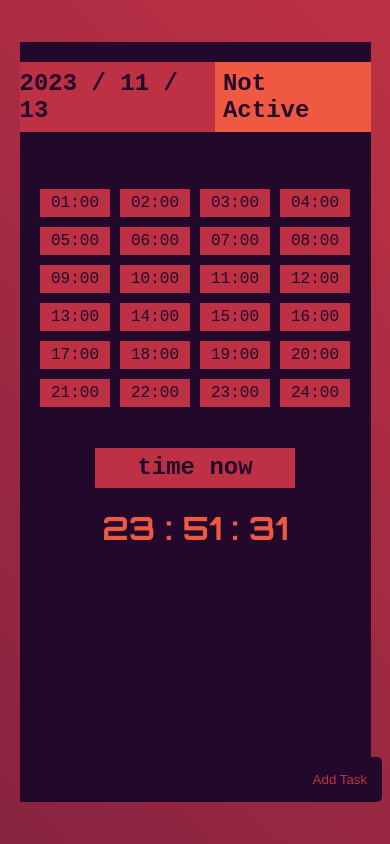
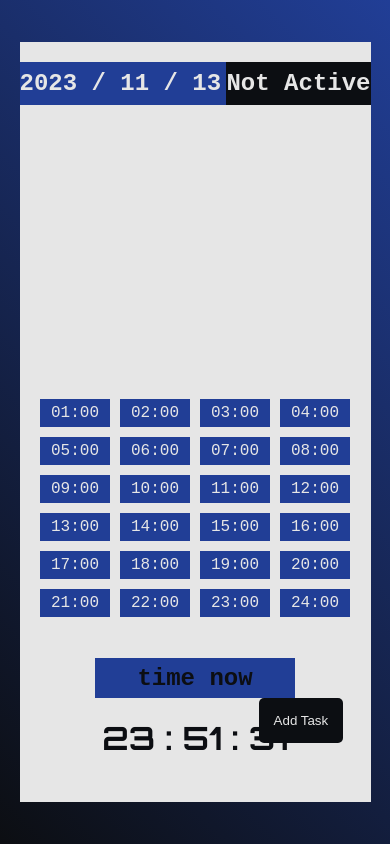
Before and after one commit to EslamOsamaAbdalla/remaind-me-react, a React (Create React App) app: page / in a window 390 px wide. Built offline with nearby package versions, Linux system fonts and the light colour scheme.

Commit message:
edit design and color of app

```diff
--- a/src/App.css
+++ b/src/App.css
@@ -1,21 +1,21 @@
-:root{
-    --main-color: #22092C;
-    --secound-color: #872341;
-    --third-color: #BE3144;
-    --forth-color: #F05941;
+:root {
+  --blue-color: #213e96;
+  --dark-blue-color: #061952;
+  --black-color: #0c0e12;
+  --white-color: #e6e6e6;
 }
-html{
+html {
   scroll-behavior: smooth;
 }
-body{
+body {
   margin: 0;
   padding: 0;
   box-sizing: border-box;
-    font-family: 'Courier New', Courier, monospace;
+  font-family: "Courier New", Courier, monospace;
   width: 100vw;
   min-height: 100vh;
   display: flex;
   justify-content: center;
   align-items: center;
-    background: linear-gradient(45deg, var(--secound-color), var(--third-color));
+  background: linear-gradient(45deg, var(--black-color), var(--blue-color));
 }
--- a/src/component/Container/Container.css
+++ b/src/component/Container/Container.css
@@ -1,39 +1,49 @@
-#container{
+#container {
   width: 80vw;
   height: 80vh;
-    background-color: var(--main-color);;
+  background-color: var(--white-color);
   display: flex;
   flex-direction: column;
   overflow-y: scroll;
 }
-#container h2{
-    background-color: var(--third-color);
-    color: var(--main-color);
+#container h2 {
+  background-color: var(--blue-color);
+  color: var(--black-color);
   display: flex;
   min-height: 40px;
   justify-content: space-around;
   align-items: center;
 }
-.data{
+.data {
   display: flex;
 }
-.data-real ,.data-detailes{
+.data-real,
+.data-detailes {
   width: 50%;
 }
-.data-detailes{
+.data-detailes {
   display: flex;
   flex-direction: column;
   align-items: center;
 }
 @media screen and (max-width: 860px) {
-    #container{
+  #container {
     width: 90vw;
     height: 90vh;
   }
-    .data{
+  .data {
     flex-direction: column;
   }
-    .data-real, .data-detailes{
+  .data-real,
+  .data-detailes {
     width: 100%;
   }
+  .data-real {
+    min-height: 30vh;
   }
+}
+@media screen and (max-width: 450px) {
+  #container h2 {
+    padding: 0;
+  }
+}
--- a/src/component/Container/Container.js
+++ b/src/component/Container/Container.js
@@ -61,7 +61,6 @@ function Container() {
   return (
     <div id="container">
       <h2>
-        {" "}
         <DateComponent day={day} /> <Status tasksByDay={tasksByDay} />
       </h2>
       <div className="data">
--- a/src/component/CreateTask/CreateTask.css
+++ b/src/component/CreateTask/CreateTask.css
@@ -1,9 +1,9 @@
-.add-task-btn{
+.add-task-btn {
   position: fixed;
-    right: 2%;
-    bottom: 5%;
-    background-color: var(--main-color);
-    color: var(--third-color);
+  right: 12%;
+  bottom: 12%;
+  background-color: var(--black-color);
+  color: var(--white-color);
   outline: 0;
   border: 0;
   padding: 15px;
@@ -11,7 +11,7 @@
   text-transform: capitalize;
   cursor: pointer;
 }
-.add-task-page{
+.add-task-page {
   --main-color: #22092cd1;
   position: absolute;
   left: 5%;
@@ -21,7 +21,7 @@
   height: 90%;
   display: none;
 }
-.close{
+.close {
   background-color: red;
   width: 40px;
   height: 40px;
@@ -34,10 +34,10 @@
   cursor: pointer;
   user-select: none;
 }
-.close:hover{
+.close:hover {
   background-color: rgb(255, 52, 52);
 }
-form{
+form {
   height: 80%;
   color: aliceblue;
   display: flex;
@@ -45,14 +45,14 @@ form{
   align-items: center;
   justify-content: center;
 }
-form label{
+form label {
   margin: 15px;
   text-transform: capitalize;
-    color: var(--third-color);
+  color: var(--white-color);
 }
-.add-task-submist{
-    background-color: var(--third-color);
-    color: var(--main-color);
+.add-task-submist {
+  background-color: var(--black-color);
+  color: var(--white-color);
   outline: 0;
   border: 0;
   width: 120px;
--- a/src/component/DateComponent/DateComponent.css
+++ b/src/component/DateComponent/DateComponent.css
@@ -0,0 +1,3 @@
+.day-format {
+  color: var(--white-color);
+}
--- a/src/component/DateComponent/DateComponent.js
+++ b/src/component/DateComponent/DateComponent.js
@@ -1,10 +1,6 @@
-import React from 'react'
-import "./DateComponent.css"
-function DateComponent({day}) {
-  return (
-    <>
-    {day()}
-    </>
-  )
+import React from "react";
+import "./DateComponent.css";
+function DateComponent({ day }) {
+  return <span className="day-format">{day()}</span>;
 }
-export default DateComponent
+export default DateComponent;
--- a/src/component/Status/Status.css
+++ b/src/component/Status/Status.css
@@ -1,4 +1,11 @@
-#container h2 .state{
-    background-color: var(--forth-color);
-    padding: 8px;
+#container h2 .state {
+  background-color: var(--black-color);
+  color: var(--white-color);
+  padding: 8px;
 }
+@media screen and (max-width: 600px) {
+  #container h2 .state {
+    padding: 8px 0;
+    margin-left: auto;
+  }
+}
--- a/src/component/TaskItem/TaskItem.css
+++ b/src/component/TaskItem/TaskItem.css
@@ -1,24 +1,28 @@
-.data-real ul li{
-    background-color: var(--third-color);
-    color: var(--main-color);
+.data-real ul {
+  padding: 0;
+}
+.data-real ul li {
+  background-color: var(--blue-color);
+  color: var(--white-color);
   margin: 5px;
   padding: 15px;
 }
-.task-time{
+.task-time {
   margin: 15px;
 }
-.task-edit, .task-delete{
+.task-edit,
+.task-delete {
   text-transform: capitalize;
   cursor: pointer;
   margin: 0 15px;
   padding: 10px;
-    background-color: var(--main-color);
-    color: var(--third-color);
+  background-color: var(--black-color);
+  color: var(--white-color);
   border: 0;
   outline: 0;
   border-radius: 5px;
 }
-.checked{
-    background-color: var(--forth-color) !important;
-    text-decoration:line-through
+.checked {
+  background-color: var(--dark-blue-color) !important;
+  text-decoration: line-through;
 }
--- a/src/component/TimeTable/TimeTable.css
+++ b/src/component/TimeTable/TimeTable.css
@@ -4,17 +4,17 @@
   justify-content: center;
   align-items: center;
 }
-.data-detailes ul li{
+.data-detailes ul li {
   list-style: none;
-    background-color: var(--third-color);
-    color: var(--main-color);
+  background-color: var(--blue-color);
+  color: var(--white-color);
   margin: 5px;
   padding: 5px;
   width: 60px;
   text-align: center;
 }
-.glow{
-    background-color: var(--forth-color) !important;
+.glow {
+  background-color: var(--dark-blue-color) !important;
 }
 @media screen and (max-width: 860px) {
   .data-detailes ul {
--- a/src/component/Timeing/Timeing.css
+++ b/src/component/Timeing/Timeing.css
@@ -1,13 +1,13 @@
-@import url('https://fonts.googleapis.com/css2?family=Orbitron:wght@400;700&display=swap');
-.time-now{
-    text-align: center;
+@import url("https://fonts.googleapis.com/css2?family=Orbitron:wght@400;700&display=swap");
+.time-now {
+  text-align: center;
 }
-.time-now h2{
-    width: 200px;
+.time-now h2 {
+  width: 200px;
 }
-.time-now-count{
-    font-family: 'Orbitron', sans-serif;
-    font-size: 32px;
-    font-weight: bold;
-    color: var(--forth-color);
+.time-now-count {
+  font-family: "Orbitron", sans-serif;
+  font-size: 32px;
+  font-weight: bold;
+  color: var(--black-color);
 }
```
Lines whose indentation alone changed are shown as unchanged.
